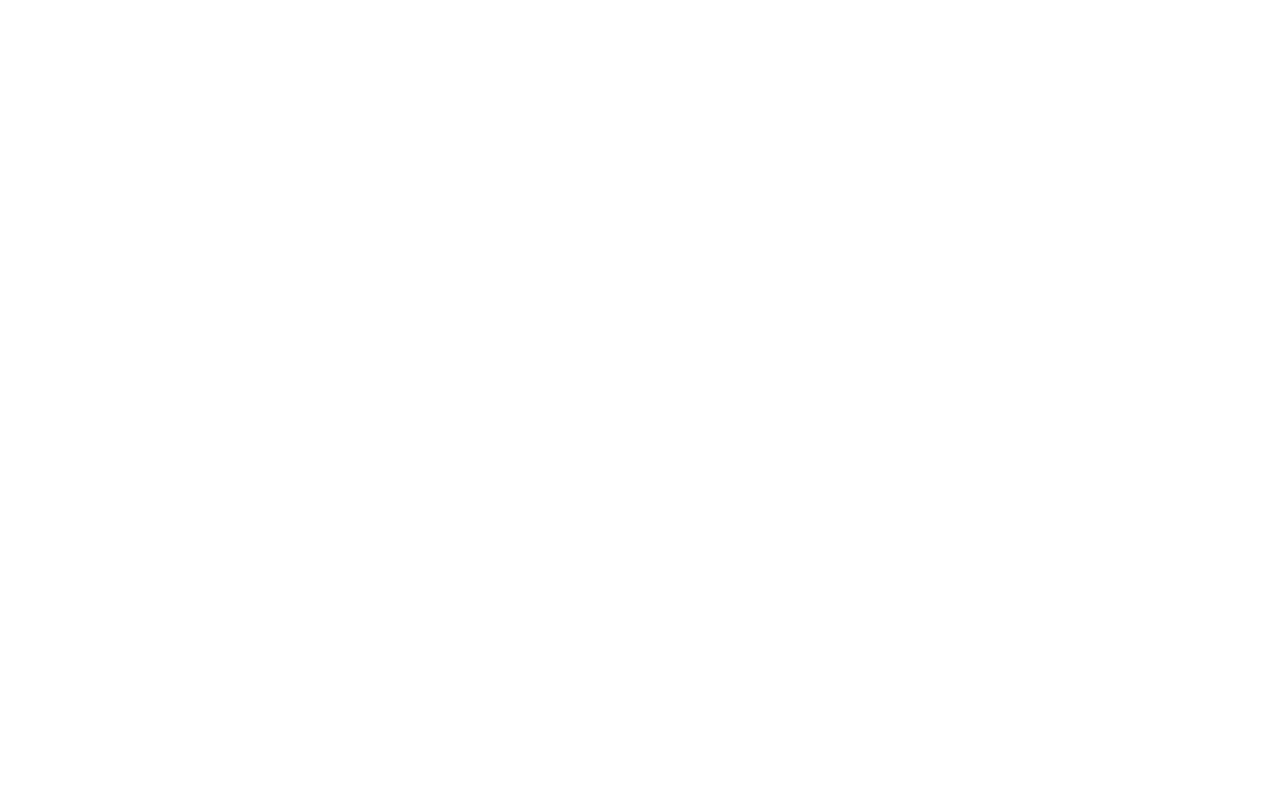
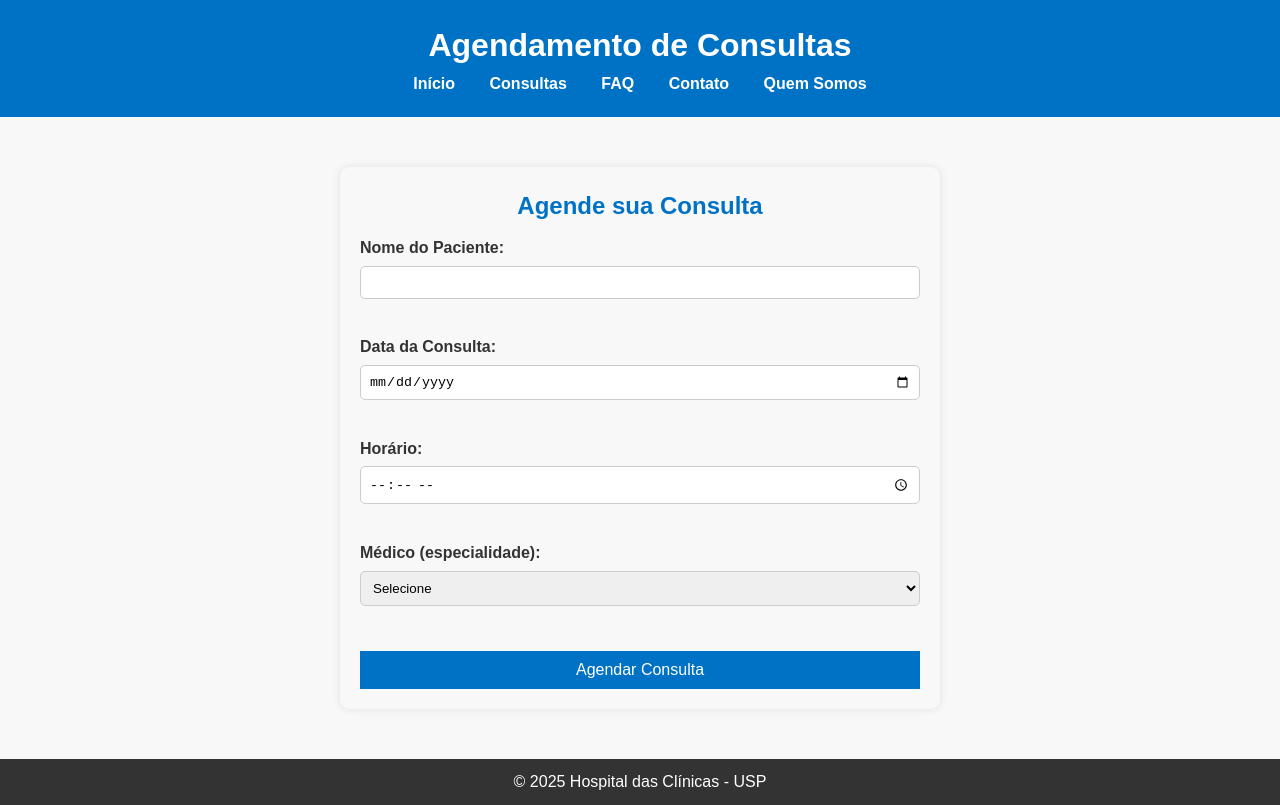
Before and after one commit to Challenge-Jose-Gabriel/sprint-front2, a plain HTML site: page agendamento.html in a window 1280 px wide. Drawn offline with Linux system fonts and the light colour scheme.

Commit message:
Agendamento: HTML, CSS e JS

```diff
--- a/agendamento.html
+++ b/agendamento.html
@@ -0,0 +1,53 @@
+<!DOCTYPE html>
+<html lang="pt-BR">
+<head>
+    <meta charset="UTF-8">
+    <meta name="viewport" content="width=device-width, initial-scale=1.0">
+    <title>Agendamento de Consultas</title>
+    <link rel="stylesheet" href="css/style.css"><script src="js/script.js"></script>
+</head>
+<body>
+    <header>
+        <h1>Agendamento de Consultas</h1>
+        <nav>
+        <ul>
+            <li><a href="index.html">Início</a></li>
+            <li><a href="consultas.html">Consultas</a></li>
+            <li><a href="faq.html">FAQ</a></li>
+            <li><a href="contato.html">Contato</a></li>
+            <li><a href="integrantes.html">Quem Somos</a></li>
+        </ul>
+        </nav>
+    </header>
+
+    <main>
+        <section id="agendamento">
+        <h2>Agende sua Consulta</h2>
+        <form id="agendamentoForm">
+            <label for="nome">Nome do Paciente:</label>
+            <input type="text" id="nome" name="nome" required><br><br>
+
+            <label for="data">Data da Consulta:</label>
+            <input type="date" id="data" name="data" required><br><br>
+
+            <label for="hora">Horário:</label>
+            <input type="time" id="hora" name="hora" required><br><br>
+
+            <label for="medico">Médico (especialidade):</label>
+            <select id="medico" name="medico" required>
+            <option value="">Selecione</option>
+            <option value="1">Dr. João - Cardiologia</option>
+            <option value="2">Dra. Maria - Dermatologia</option>
+            <option value="3">Dr. Carlos - Ortopedia</option>
+            </select><br><br>
+
+            <button type="submit">Agendar Consulta</button>
+        </form>
+        </section>
+    </main>
+
+    <footer>
+        <p>© 2025 Hospital das Clínicas - USP</p>
+    </footer>
+</body>
+</html>
--- a/css/style.css
+++ b/css/style.css
@@ -1,4 +1,3 @@
-/* Reset básico */
 * {
   margin: 0;
   padding: 0;
@@ -12,7 +11,6 @@ body {
   line-height: 1.6;
 }
 
-/* Cabeçalho e Navegação */
 header {
   background-color: #0072C6;
   color: #fff;
@@ -35,8 +33,7 @@ nav a {
   font-weight: bold;
 }
 
-/* Seção Hero */
-#hero {
+#apresentacao {
   background-color: #e6f2ff;
   padding: 40px;
   text-align: center;
@@ -59,16 +56,15 @@ button:hover {
 .imagens-menu {
   display: flex;
   justify-content: center;
-  gap: 20px; /* Espaçamento entre as imagens */
+  gap: 20px;
 }
 
 .imagens-menu img {
-  width: 300px; /* Defina o tamanho desejado */
+  width: 300px;
   height: auto;
-  border-radius: 10px; /* Borda arredondada opcional */
+  border-radius: 10px;
 }
 
-/* Rodapé */
 footer {
   background-color: #333;
   color: #fff;
@@ -78,7 +74,51 @@ footer {
   margin-top: 40px;
 }
 
-/* Responsividade */
+/* Estilização do formulário de agendamento */
+#agendamento {
+  max-width: 600px;
+  margin: 50px auto;
+  padding: 20px;
+  background: #f8f8f8;
+  border-radius: 10px;
+  box-shadow: 0 0 10px rgba(0, 0, 0, 0.1);
+}
+
+#agendamento h2 {
+  text-align: center;
+  color: #0072C6;
+}
+
+form label {
+  display: block;
+  margin-top: 10px;
+  font-weight: bold;
+}
+
+form input,
+form select {
+  width: 100%;
+  padding: 8px;
+  margin-top: 5px;
+  border: 1px solid #ccc;
+  border-radius: 5px;
+}
+
+form button {
+  width: 100%;
+  background-color: #0072C6;
+  color: white;
+  border: none;
+  padding: 10px;
+  font-size: 1rem;
+  cursor: pointer;
+  margin-top: 20px;
+}
+
+form button:hover {
+  background-color: #005b9e;
+}
+
 @media screen and (max-width: 600px) {
   nav li {
     display: block;
--- a/js/script.js
+++ b/js/script.js
@@ -0,0 +1,24 @@
+// Botão da página inicial
+document.getElementById("agendarBtn").addEventListener("click", function() {
+    alert("Redirecionando para a página de agendamento de consulta...");
+    window.location.href = "agendamento.html";
+});
+
+// Formulário de agendamento
+document.getElementById("agendamentoForm").addEventListener("submit", function(event) {
+  event.preventDefault();
+
+  const nome = document.getElementById("nome").value;
+  const data = document.getElementById("data").value;
+  const hora = document.getElementById("hora").value;
+  const medico = document.getElementById("medico").value;
+
+  if (!nome || !data || !hora || !medico) {
+    alert("Por favor, preencha todos os campos antes de agendar sua consulta.");
+    return;
+  }
+
+  alert(`Consulta agendada com sucesso!\nNome: ${nome}\nData: ${data}\nHorário: ${hora}\nMédico: ${medico}`);
+
+  this.reset();
+});
```
Also changed, not shown: index.html (+2 -3 lines).
